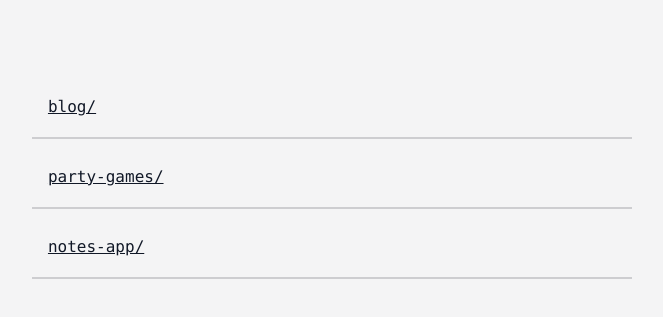
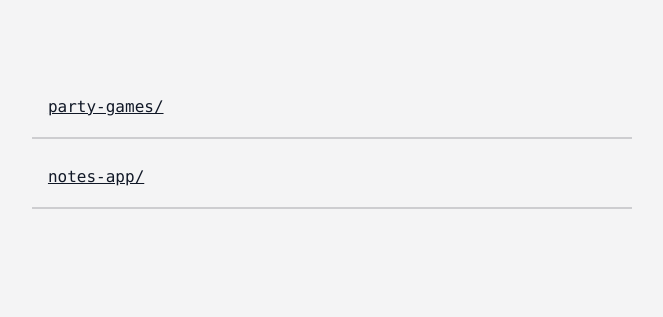
Before and after one commit to Joshua861/joshua861.github.io, a plain HTML site: page index.html in a window 1280 px wide. Shown: the part 99-416 px from the top of the page, without its empty margins (321-984 px from the left). Drawn offline with nearby package versions, Linux system fonts and the light colour scheme.

Commit message:
removed blog

```diff
--- a/index.html
+++ b/index.html
@@ -1,49 +1,39 @@
+<!-- @format -->
+
 <!DOCTYPE html>
 <html lang="en">
-
   <head>
-    <meta charset="UTF-8">
-    <meta name="viewport" content="width=device-width, initial-scale=1.0">
+    <meta charset="UTF-8" />
+    <meta name="viewport" content="width=device-width, initial-scale=1.0" />
     <script src="https://cdn.tailwindcss.com?plugins=typography"></script>
     <title>Home</title>
 
     <style type="text/tailwindcss" media="screen">
       li {
-             @apply border-b-2 border-zinc-500/30 list-none p-4 hover:bg-violet-600/10 m-0 transition-all
+        @apply border-b-2 border-zinc-500/30 list-none p-4 hover:bg-violet-600/10 m-0 transition-all;
       }
       a {
-             @apply no-underline
+        @apply no-underline;
       }
       body {
-             @apply font-mono
+        @apply font-mono;
       }
     </style>
-
   </head>
 
   <body class="prose dark:prose-invert mx-auto bg-zinc-100 dark:bg-zinc-900">
-    <br><br>
+    <br /><br />
     <div>
       <h1 class="text-center font-bold">Where to?</h1>
-        <br>
+      <br />
       <ul>
-            <a href="https://joshua861.github.io/blog/">
-                <li>
-                    blog/
-                </li>
-            </a>
         <a href="https://partygames.vercel.app">
-                <li>
-                    party-games/
-                </li>
+          <li>party-games/</li>
         </a>
         <a href="https://joshs-notes.vercel.app">
-                <li>
-                    notes-app/
-                </li>
+          <li>notes-app/</li>
         </a>
       </ul>
     </div>
   </body>
-
 </html>
```
Lines whose indentation alone changed are shown as unchanged.
